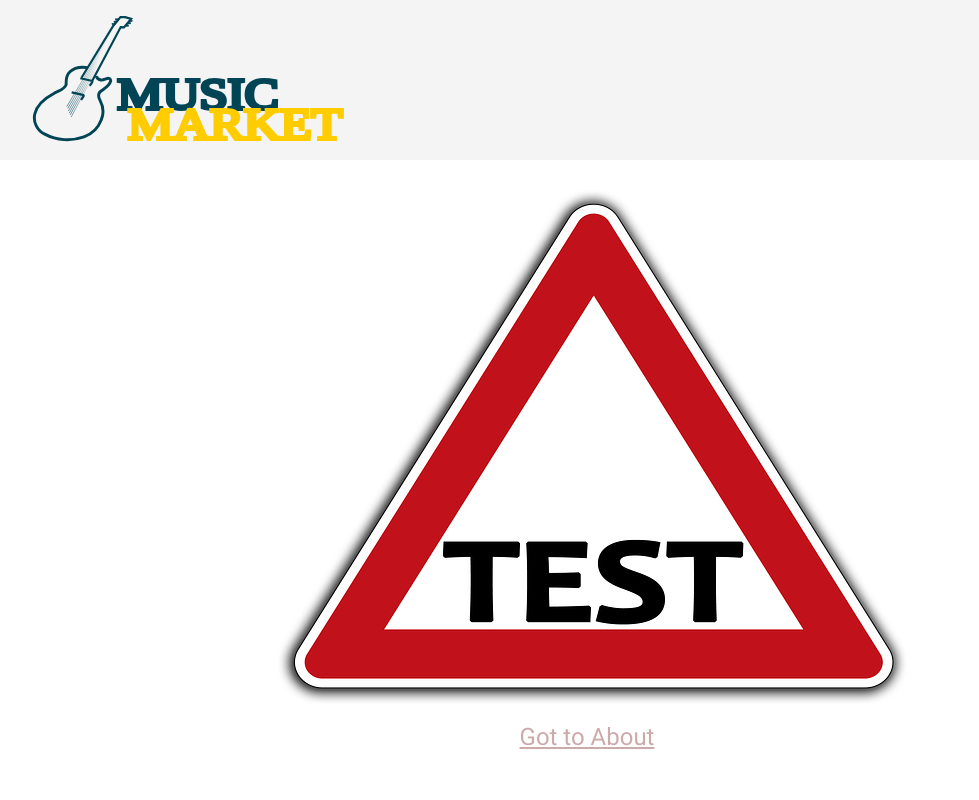
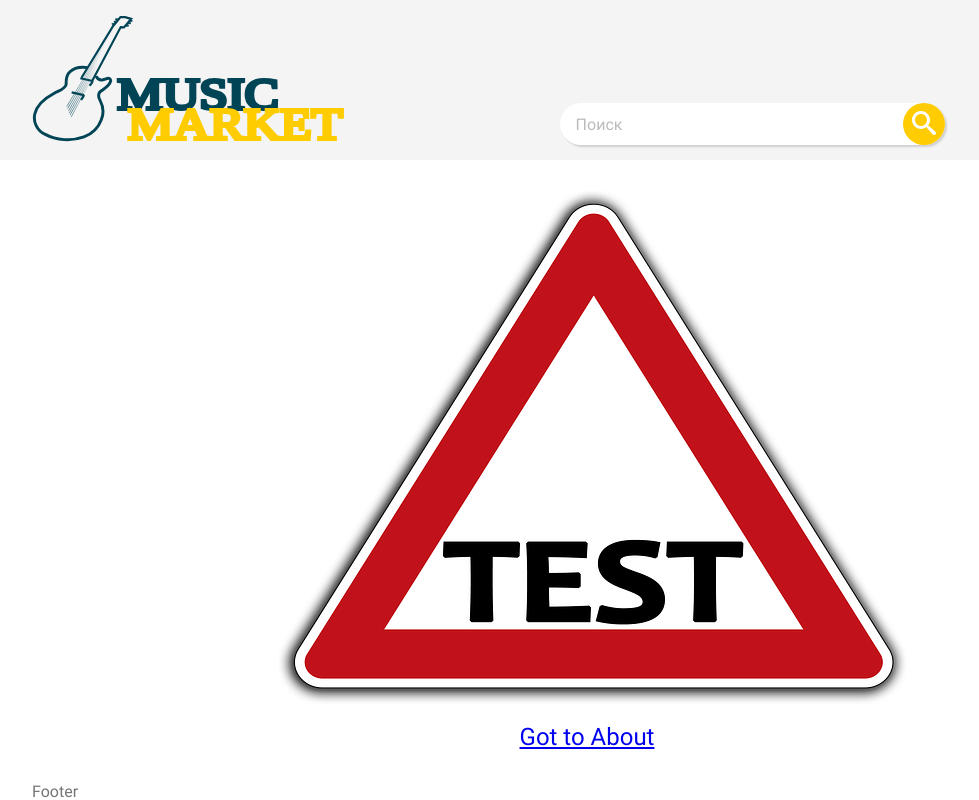
Before and after one commit to unixexp/market-demo, a website built with webpack: page src/index.html in a window 1280 px wide. Shown: the whole page, without its empty margins (53-1032 px from the left). Built offline with nearby package versions, Linux system fonts and the light colour scheme; a web font is replaced by a local one.

Commit message:
Add search input box, add flex

```diff
--- a/src/assets/scss/header.scss
+++ b/src/assets/scss/header.scss
@@ -1,11 +1,64 @@
+@import "./vars.scss";
+
 .header {
+
     background-color: #f4f4f4;
 
-    &__logo {
-        margin: 15px 0;
+    &__search {
+        min-width: 400px;
+        padding-left: 15px;
+    }
+
+    &__content {
+        display: flex;
+        justify-content: space-between;
+        align-items: self-end;
+        padding: 15px 0;
     }
 
     &__logo-img {
         height: 127px;
     }
+
 }
+
+.search {
+
+    position: relative;
+
+    &__field {
+        width: 100%;
+        font-size: 16px;
+        border-radius: 40px;
+        box-shadow: 2px 2px 2px rgb(0 0 0 / 15%);
+        height: 42px;
+        padding: 16px 16px;
+        color: $textColor;
+
+        &::placeholder {
+            color: $textColorLight;
+        }
+    }
+
+    &__btn {
+        position: absolute;
+        width: 42px;
+        height: 42px;
+        cursor: pointer;
+        right: 0;
+        top: 0;
+        border-radius: 50%;
+        background-color: $secondaryColor;
+        transition: background-color .2s ease;
+
+        &:hover {
+            background-color: $secondaryColorActive;
+        }
+    }
+
+    &__img {
+        width: 24px;
+        height: 24px;
+        fill: $backgroundColor;
+    }
+}
--- a/src/assets/scss/reset.scss
+++ b/src/assets/scss/reset.scss
@@ -6,6 +6,12 @@
 	font: inherit;
 	vertical-align: baseline;
 	box-sizing: border-box;
+}
+
+input {
+	appearance: none;
+    outline: 0;
+    border: none;
 }
 
 h1,h2,h3,h4,h5,h6 {
--- a/src/assets/scss/styles.scss
+++ b/src/assets/scss/styles.scss
@@ -13,7 +13,7 @@
 }
 
 body {
-    background-color: $mainColor;
+    background-color: $backgroundColor;
     color: $textColor;
     font-family: $fontFamily;
     font-weight: $fontWeight;
@@ -27,11 +27,10 @@ body {
 }
 
 .link {
-    color: $linkColor;
     font-size: 24px;
     display: inline-block;
     &:hover {
-        color: $linkColorHovered;
+
     }
 }
 
--- a/src/assets/scss/vars.scss
+++ b/src/assets/scss/vars.scss
@@ -2,7 +2,9 @@ $maxWidth: 1140px;
 
 $fontFamily: "Roboto";
 $fontWeight: 400;
-$mainColor: #fff;
-$textColor: #fff;
-$linkColor: #caa;
-$linkColorHovered: #dff;
+$backgroundColor: #fff;
+$textColor: #757575;
+$textColorLight: #bbb;
+$primaryColor: #014455;
+$secondaryColor: #ffcc02;
+$secondaryColorActive: #eebb00;
--- a/src/index.html
+++ b/src/index.html
@@ -10,15 +10,34 @@
         <div class="page">
             <header class="header">
                 <div class="container">
+                    <div class="header__content">
+
                         <div class="header__logo">
                             <a class="header__logo-link" href="/">
                                 <img class="header__logo-img" src="assets/img/logo.svg", alt="logo"/>
                             </a>
                         </div>
-                    <div class="header__language-box">
+
+                        <div class="header__search">
+                            <div class="search">
+                                <input type="text" name="search" value placeholder="Поиск"
+                                    class="search__field" livesearch="off" minlength="3">
+                                <button class="search__btn">
+                                    <svg class="search__img" viewBox="0 0 32 32">
+                                        <!--<use xlink:href="assets/img/icons/search.svg"></use>-->
+                                        <path xmlns="http://www.w3.org/2000/svg"
+                                            d="M31.008 27.231l-7.58-6.447c-0.784-0.705-1.622-1.029-2.299-0.998 1.789-2.096 2.87-4.815 2.87-7.787 0-6.627-5.373-12-12-12s-12 5.373-12 12 5.373 12 12 12c2.972 0 5.691-1.081 7.787-2.87-0.031 0.677 0.293 1.515 0.998 2.299l6.447 7.58c1.104 1.226 2.907 1.33 4.007 0.23s0.997-2.903-0.23-4.007zM12 20c-4.418 0-8-3.582-8-8s3.582-8 8-8 8 3.582 8 8-3.582 8-8 8z"/>
+                                    </svg>
+                                </button>
+                            </div>
+                        </div>
+
+                        <div class="header__phones">
+                            <div class="phone-list">
 
                             </div>
-                    <div class="header__user">
+                        </div>
+
                     </div>
                 </div>
             </header>
```
Also changed, not shown: src/assets/img/icons/cart.svg (renamed from src/assets/img/cart.svg), src/assets/img/icons/circle-down.svg (renamed from src/assets/img/circle-down.svg), src/assets/img/icons/circle-left.svg (renamed from src/assets/img/circle-left.svg), src/assets/img/icons/circle-right.svg (renamed from src/assets/img/circle-right.svg), src/assets/img/icons/circle-up.svg (renamed from src/assets/img/circle-up.svg), src/assets/img/icons/earth.svg (renamed from src/assets/img/earth.svg), src/assets/img/icons/heart.svg (renamed from src/assets/img/heart.svg), src/assets/img/icons/minus.svg (renamed from src/assets/img/minus.svg), src/assets/img/icons/phone.svg (renamed from src/assets/img/phone.svg), src/assets/img/icons/plus.svg (renamed from src/assets/img/plus.svg), src/assets/img/icons/search.svg (renamed from src/assets/img/search.svg), src/assets/img/icons/user.svg (renamed from src/assets/img/user.svg). Lines whose indentation alone changed are shown as unchanged.
